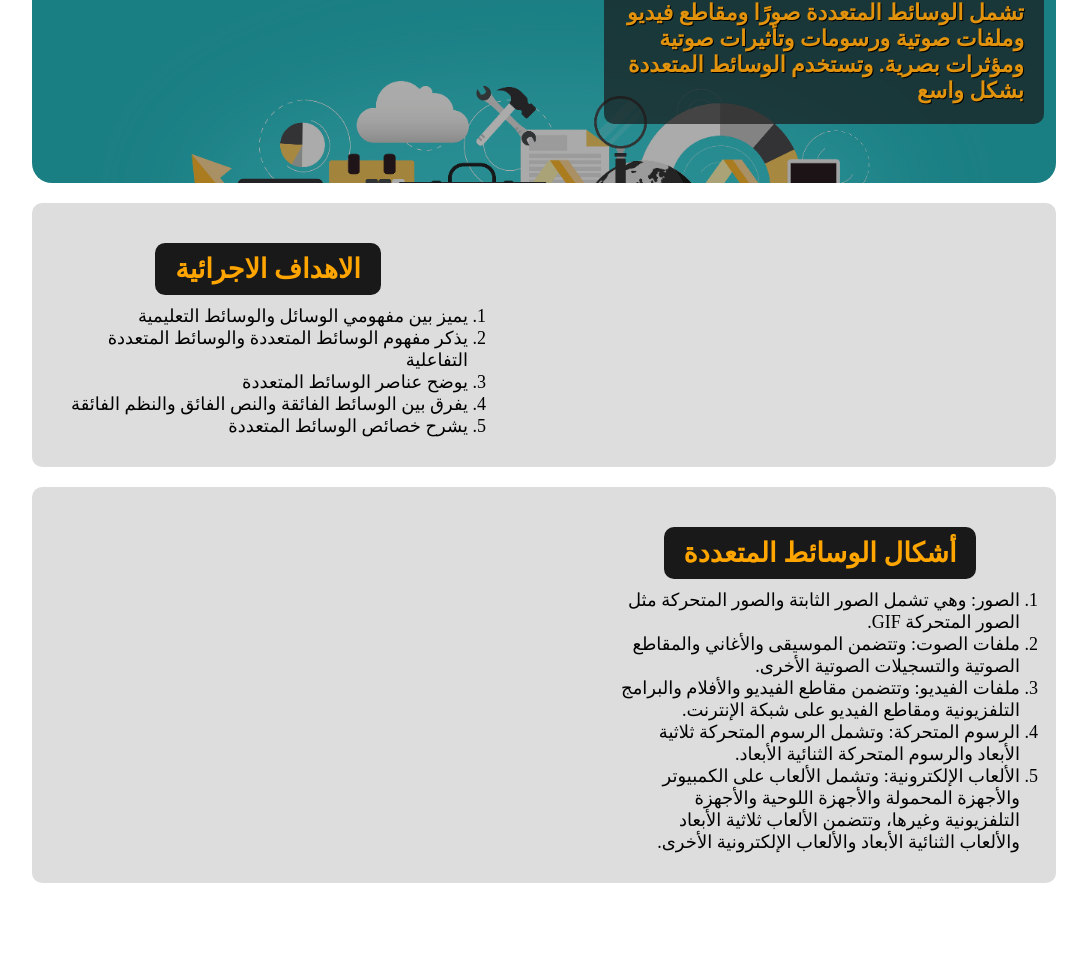
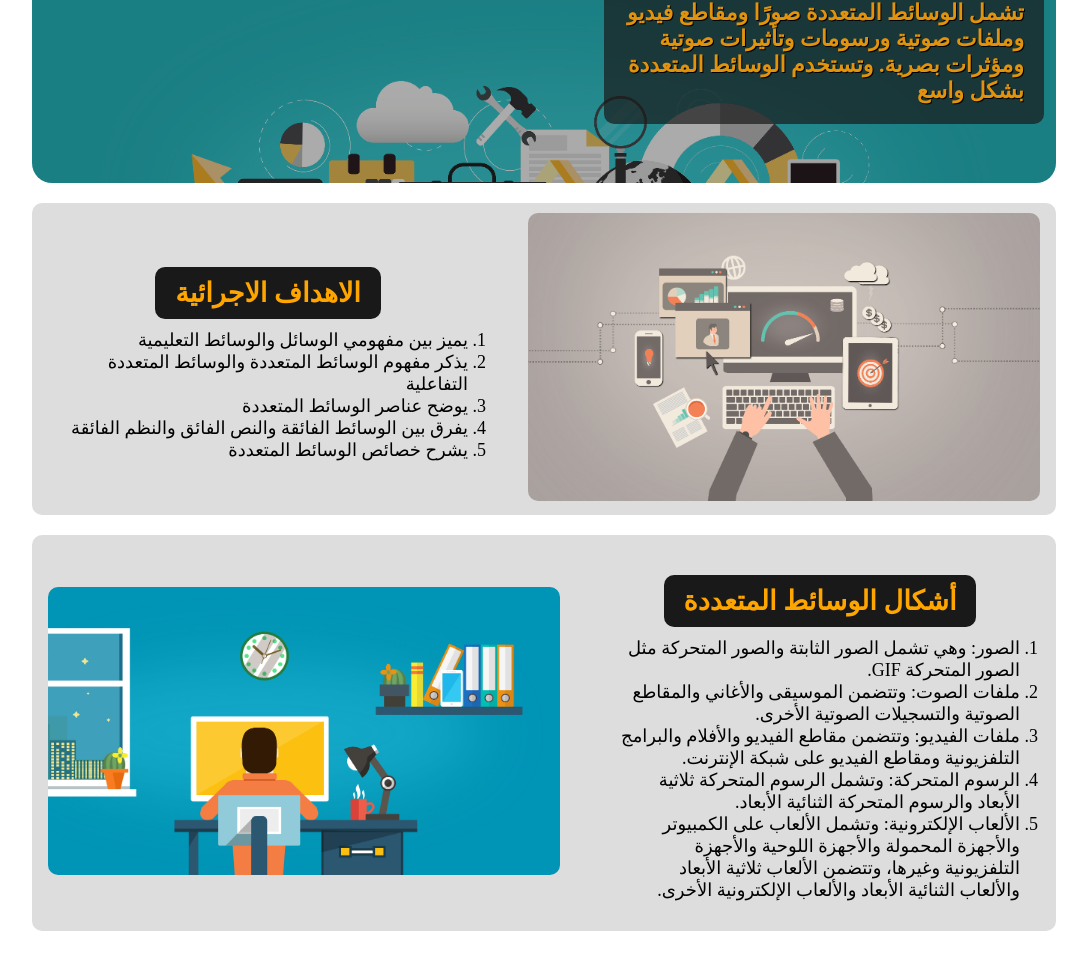
Before and after one commit to GOKERIAN/media-, a plain HTML site: page index.html in a window 1280 px wide. Shown: the part 127-1088 px from the top of the page, without its empty margins (96-1183 px from the left). Before the commit the page ends 1040 px from the top, so only its background shows below. Drawn offline with Linux system fonts and the light colour scheme; the site is published under a folder, as on GitHub Pages, so addresses that start at the root find nothing.

Commit message:
Update index.html

```diff
--- a/index.html
+++ b/index.html
@@ -19,7 +19,7 @@
 
       <section>
         <div class="image">
-          <img src="/image/online work.jpg" alt="" />
+          <img src="image/online work.jpg" alt="" />
         </div>
 
         <ol>
@@ -60,7 +60,7 @@
           </li>
         </ol>
         <div class="image">
-          <img src="/image/work home.jpg" alt="" />
+          <img src="image/work home.jpg" alt="" />
         </div>
       </section>
     </div>
```
